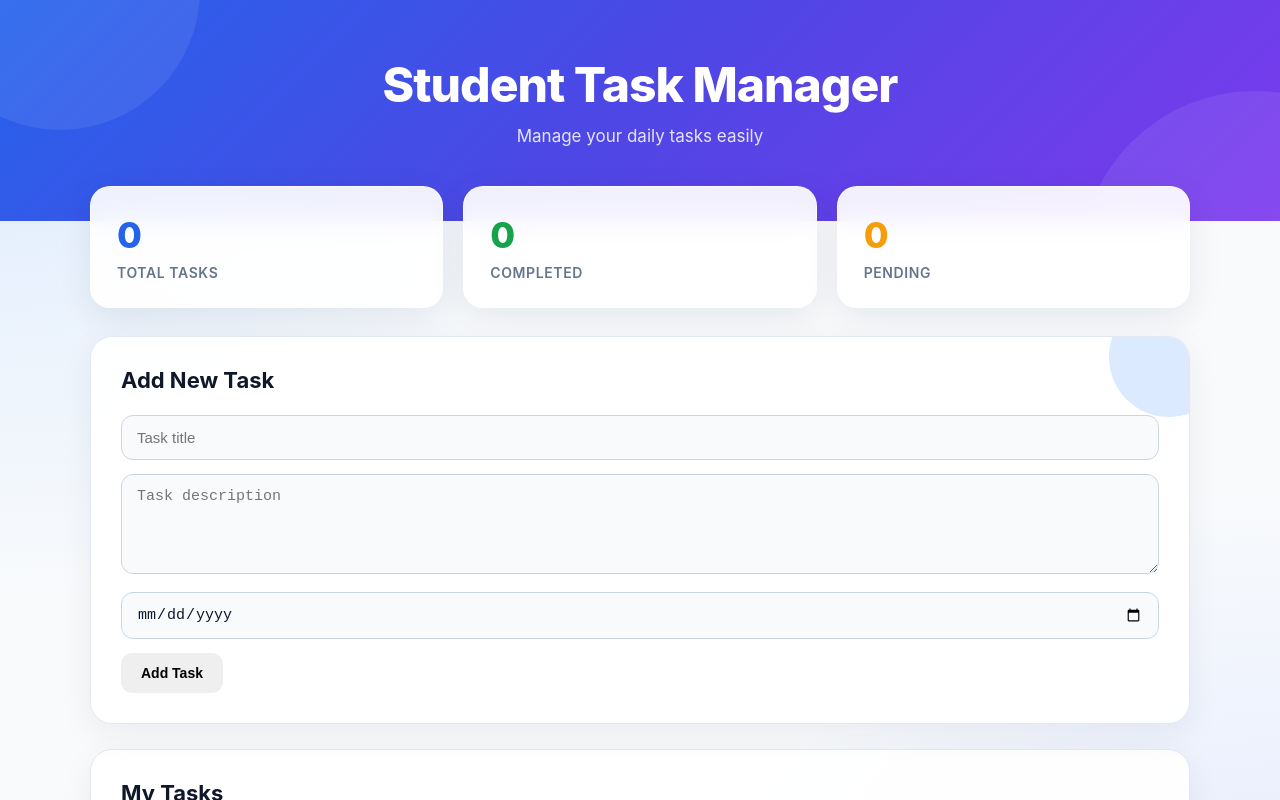
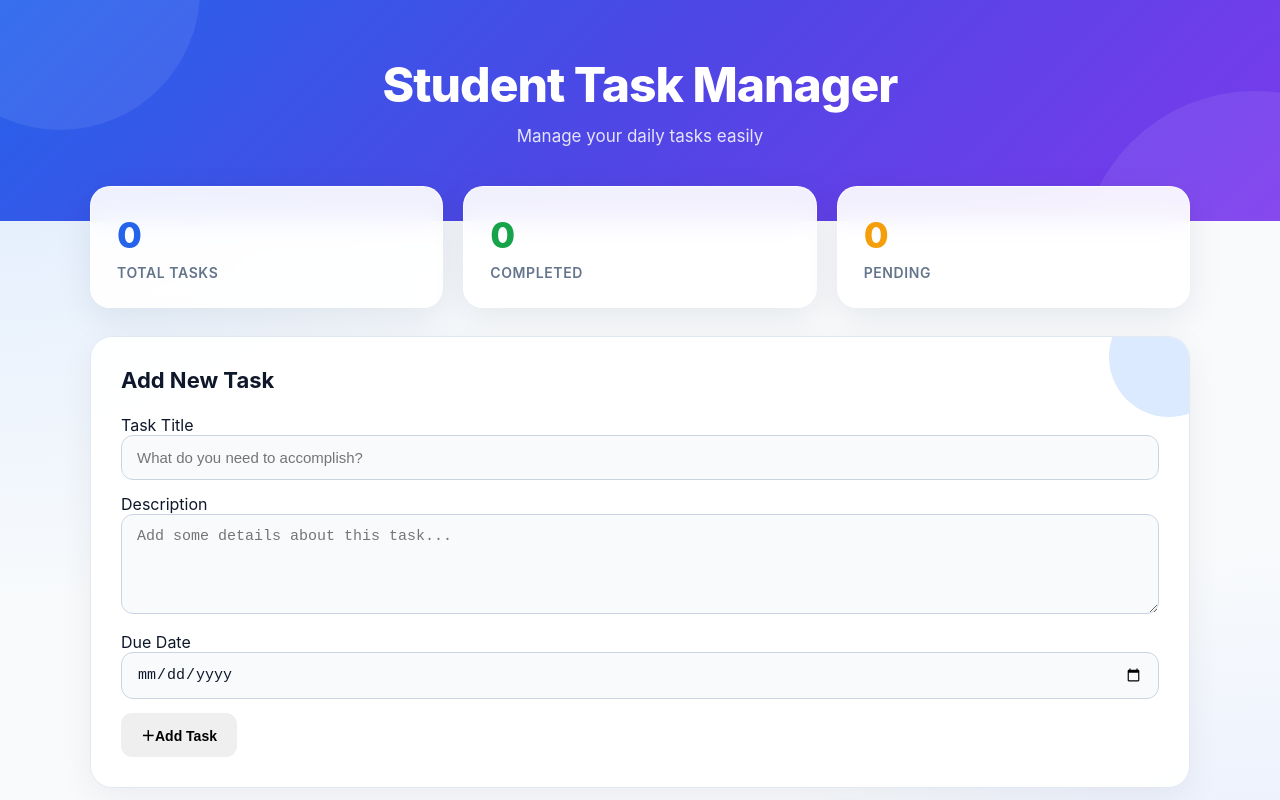
Before and after one commit to syedmossarafhossain/Student-task-Manager, a React app in the folder frontend/: page / in a window 1280 px wide. Shown: the top 800 px of the page. Built offline with nearby package versions, Linux system fonts and the light colour scheme; no server answers; the HTML template or start-up script is replaced by a standard one.

Commit message:
Update TaskForm.jsx

```diff
--- a/frontend/src/components/TaskForm.jsx
+++ b/frontend/src/components/TaskForm.jsx
@@ -1,88 +1,80 @@
 import { useState } from "react";
 
-
 function TaskForm({ addTask }) {
-
     const [title, setTitle] = useState("");
-
     const [description, setDescription] = useState("");
-
     const [dueDate, setDueDate] = useState("");
 
-
     const handleSubmit = async (e) => {
-
         e.preventDefault();
 
-
         if (!title.trim()) {
-
             alert("Please enter task title");
-
             return;
         }
 
-
         await addTask({
-
             title: title.trim(),
-
             description: description.trim(),
-
             due_date: dueDate
         });
 
-
         setTitle("");
-
         setDescription("");
-
         setDueDate("");
     };
 
+    return (
+        <form className="task-form" onSubmit={handleSubmit}>
 
-    return (
-
-        <form
-            className="task-form"
-            onSubmit={handleSubmit}
-        >
+            <div className="form-group">
+                <label>Task Title</label>
 
                 <input
                     type="text"
-                placeholder="Task title"
+                    placeholder="What do you need to accomplish?"
                     value={title}
-                onChange={(e) =>
-                    setTitle(e.target.value)
-                }
+                    onChange={(e) => setTitle(e.target.value)}
                 />
+            </div>
 
 
+            <div className="form-group">
+                <label>Description</label>
+
                 <textarea
-                placeholder="Task description"
+                    placeholder="Add some details about this task..."
                     value={description}
-                onChange={(e) =>
-                    setDescription(e.target.value)
-                }
+                    onChange={(e) => setDescription(e.target.value)}
                 />
+            </div>
 
+
+            <div className="form-bottom">
+
+                <div className="form-group date-group">
+                    <label>Due Date</label>
 
                     <input
                         type="date"
                         value={dueDate}
-                onChange={(e) =>
-                    setDueDate(e.target.value)
-                }
+                        onChange={(e) => setDueDate(e.target.value)}
                     />
+                </div>
 
 
-            <button type="submit">
+                <button
+                    type="submit"
+                    className="add-task-btn"
+                >
+                    <span>＋</span>
                     Add Task
                 </button>
+
+            </div>
 
         </form>
     );
 }
 
-
 export default TaskForm;
```
Lines whose indentation alone changed are shown as unchanged.
